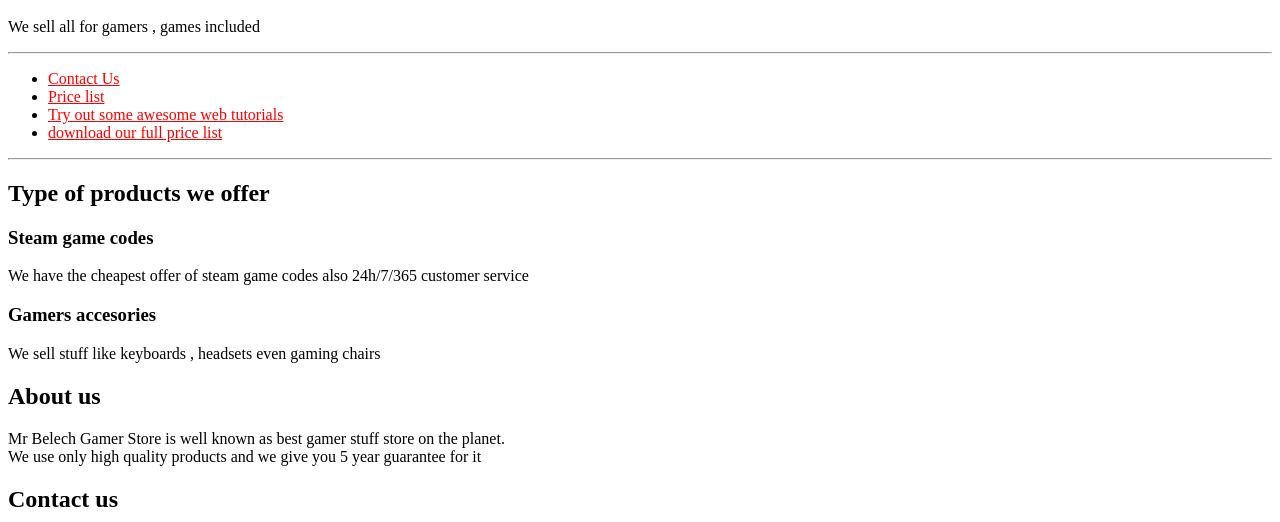
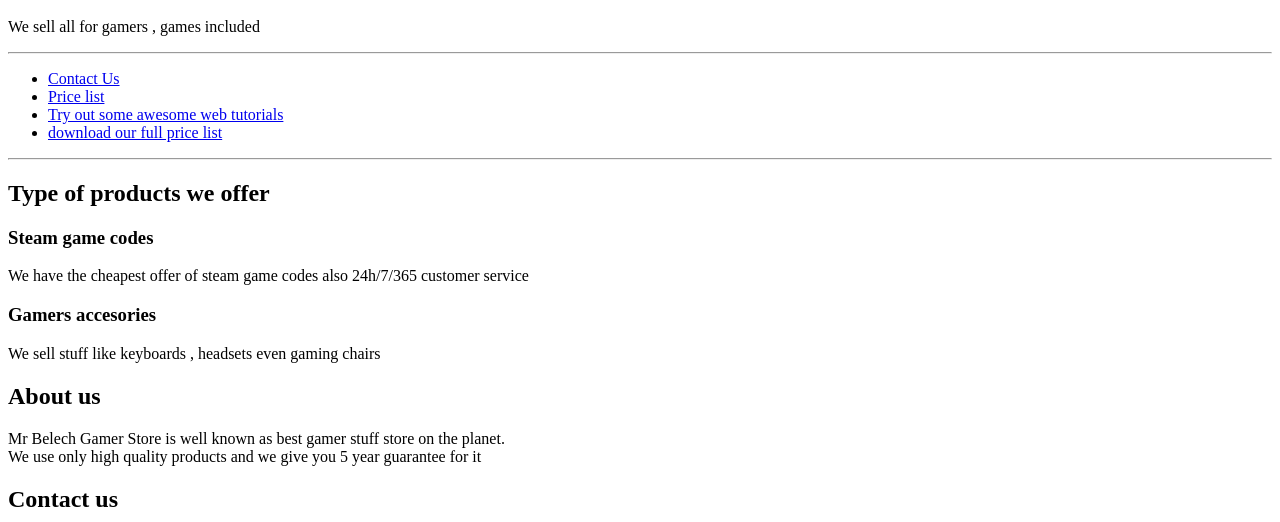
Before and after one commit to tomasz-belech/html-course, a plain HTML site: page FirstPage.html in a window 1280 px wide. Shown: the part 278-800 px from the top of the page. Drawn offline with Linux system fonts and the light colour scheme.

Commit message:
fixed contact.html file and price folder also added css into our webpage

```diff
--- a/FirstPage.html
+++ b/FirstPage.html
@@ -10,11 +10,7 @@
         <title>Mr Belech Gamer Store</title>
         <link rel="stylesheet" type="text/css" href="css/main.css">
 
-        <style>
-            #navigation a{
-                color: red;
-            }
-        </style>
+
     </head>
 
     <body>
@@ -35,7 +31,7 @@
         <div id="navigation">
         <ul>
             <li><a href="contact.html">Contact Us</a></li>
-            <li><a href="prcies/Store-product-prices.html">Price list</a></li>
+            <li><a href="prices/Store-product-prices.html">Price list</a></li>
             <li><a href="http://www.thenetninja.co.uk">Try out some awesome web tutorials</a></li>
             <li><a href="downloads/all-prices.pdf">download our full price list</a></li>
         </ul>
```
Also changed, not shown: contact.html (+19 -0 lines), prices/Store-product-prices.html (+1 -1 lines).
